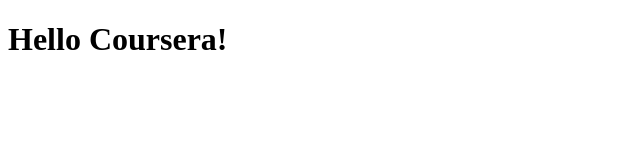
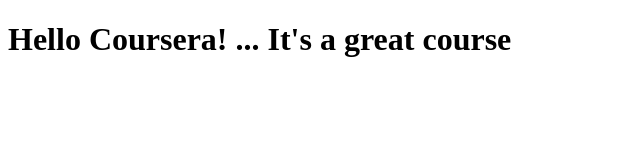
Before and after one commit to Molto95/coursera_test, a plain HTML site: page site/index.html in a window 1280 px wide. Shown: the whole page, without its empty margins (0-640 px from the left). Drawn offline with Linux system fonts and the light colour scheme.

Commit message:
small addition to our page content.

```diff
--- a/site/index.html
+++ b/site/index.html
@@ -4,6 +4,6 @@
 	<title>Hello Coursera!</title>
 </head>
 <body>
-<h1>Hello Coursera!</h1>
+<h1>Hello Coursera! ... It's a great course</h1>
 </body>
 </html>
```
